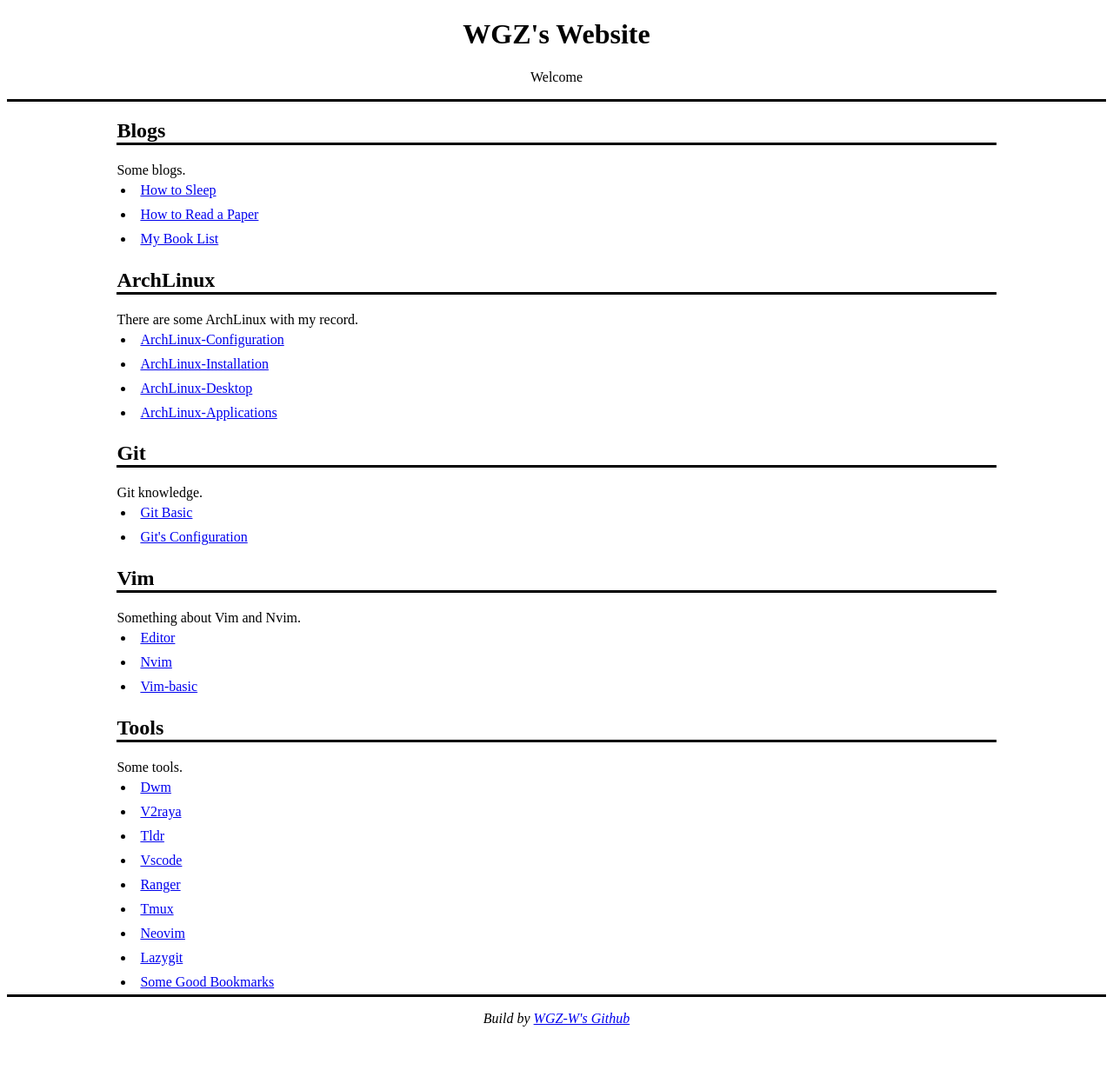
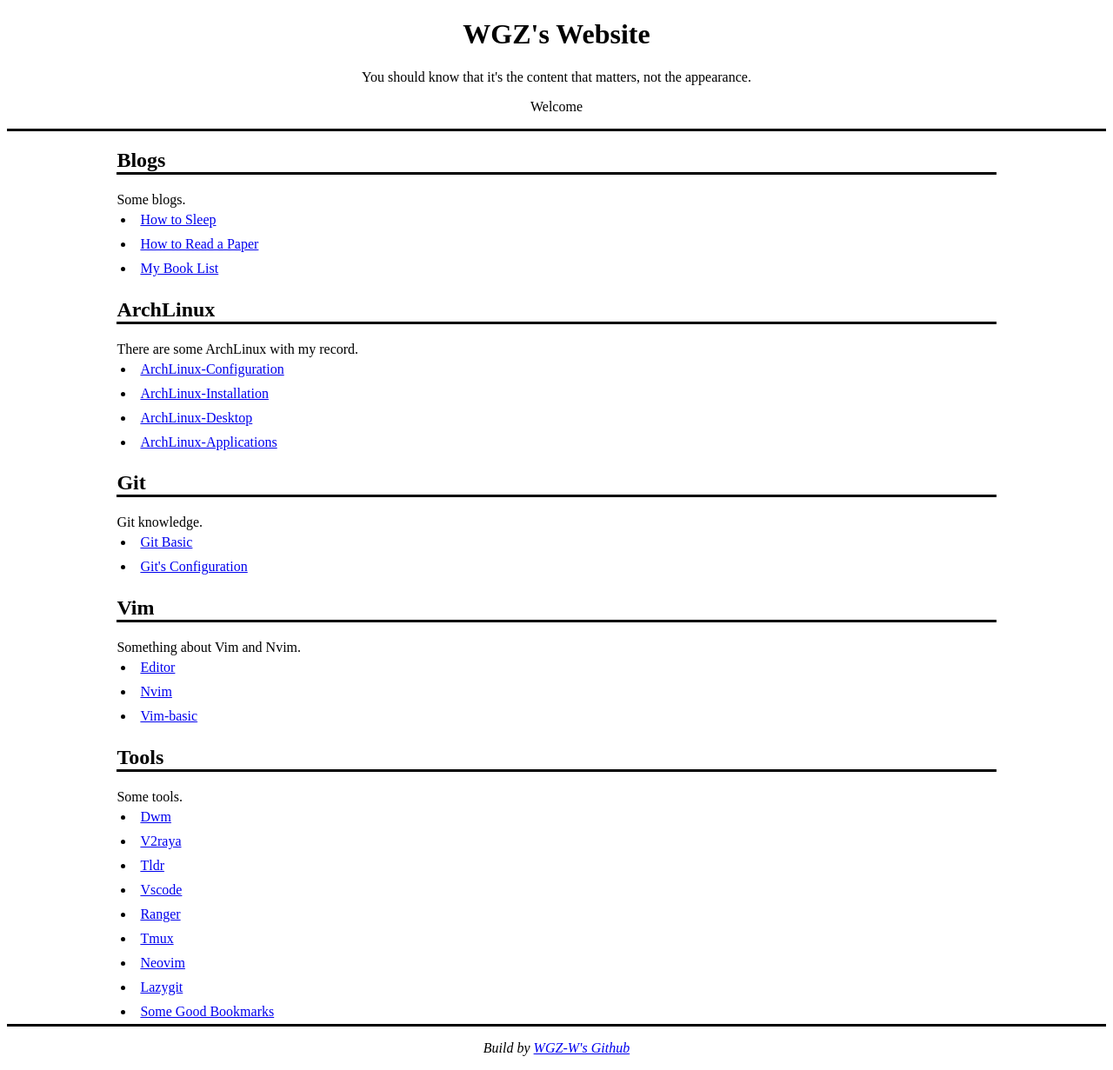
Before and after one commit to WGZ-W/wgz-w.github.io, a Jekyll site: the page built from index.html, in a window 1280 px wide. Shown: the whole page at 87% size. Built offline with Jekyll 4.4.1, drawn with Linux system fonts in a browser that asks for light colours; before the commit the page ends 1197 px from its top, so only the background shows below that.

Commit message:
add sentence

```diff
--- a/index.html
+++ b/index.html
@@ -8,6 +8,7 @@ layout: default
 
 <div class="header">
     <h1 style="border: none;">WGZ's Website</h1>
+    <p>You should know that it's the content that matters, not the appearance.</p>
     <p>Welcome</p>
 </div>
 
```
